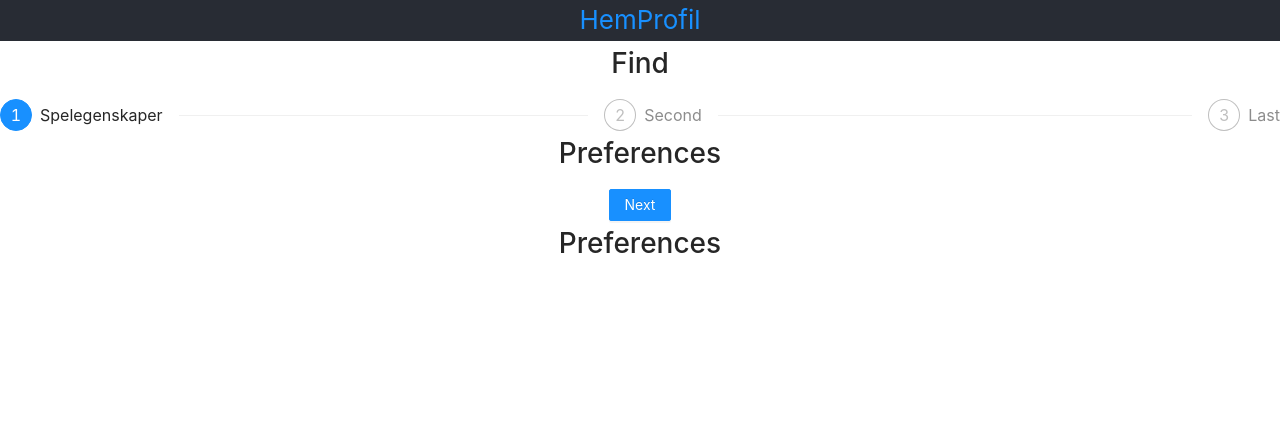
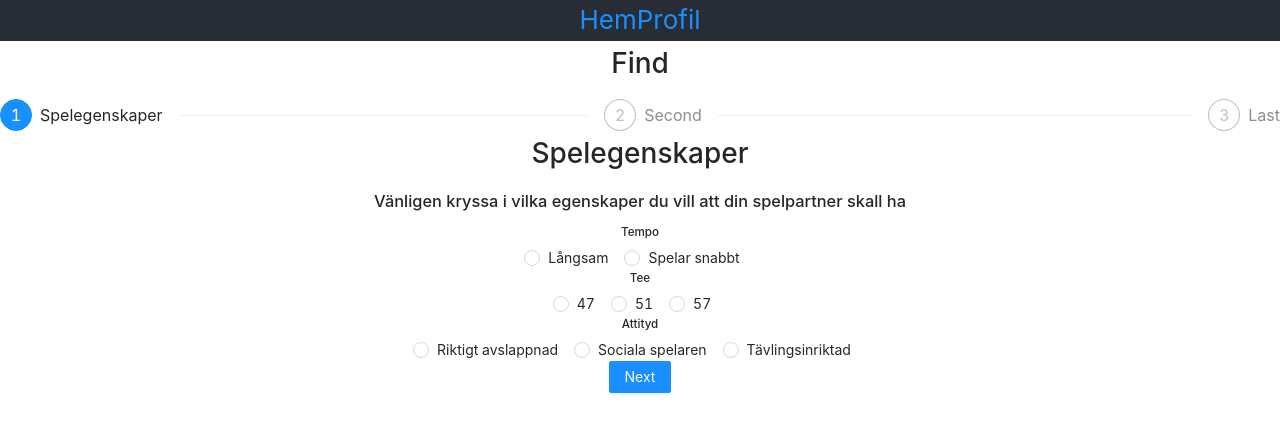
Before and after one commit to emilundg/dunderduff, a React (Create React App) app: page /find in a window 1280 px wide. Shown: the top 432 px of the page. Built offline with nearby package versions, Linux system fonts and the light colour scheme.

Commit message:
ADD preferences

```diff
--- a/src/Views/Find/Find.tsx
+++ b/src/Views/Find/Find.tsx
@@ -57,7 +57,6 @@ const Find : FC = () => {
                     </Button>
                 )}
             </div>
-            <Preferences/>
         </div>
     )
 }
--- a/src/Views/Find/Preferences.tsx
+++ b/src/Views/Find/Preferences.tsx
@@ -1,9 +1,92 @@
-import React, {FC} from 'react'
+import React, {FC, useState} from 'react'
+import {Radio} from 'antd'
+
+type Preference = {
+    label: string,
+    value: Tempo | Tees | Attitude
+}
+
+enum Tempo {
+    Slow = 'slow',
+    Fast = 'fast',
+}
+const TEMPO_OPTIONS : Preference[] = [
+    {
+        label: 'Långsam',
+        value: Tempo.Slow
+    }, {
+        label: 'Spelar snabbt',
+        value: Tempo.Fast
+    }
+]
+
+enum Tees {
+    Tee47 = 'tee_47',
+    Tee51 = 'tee_51',
+    Tee57 = 'tee_57'
+}
+const TEE_OPTIONS : Preference[] = [
+    {
+        label: '47',
+        value: Tees.Tee47
+    }, {
+        label: '51',
+        value: Tees.Tee51
+    }, {
+        label: '57',
+        value: Tees.Tee57
+    }
+]
+
+enum Attitude {
+    Loose = 'attitude_loose',
+    Medium = 'attitude_medium',
+    Competitive = 'attitude_competitive'
+}
+const ATTITUDE_OPTIONS : Preference[] = [
+    {
+        label: 'Riktigt avslappnad',
+        value: Attitude.Loose
+    }, {
+        label: 'Sociala spelaren',
+        value: Attitude.Medium
+    }, {
+        label: 'Tävlingsinriktad',
+        value: Attitude.Competitive
+    }
+]
 
 const Preferences : FC = () => {
+    const [value,
+        setValue] = useState < Preference | null > (null);
+
+    const onChange = (e : any) => {
+        console.log('radio checked', e.target.value);
+        setValue(e.target.value);
+    };
+
     return (
         <div>
-            <h1>Preferences</h1>
+            <h1>Spelegenskaper</h1>
+            <h3>Vänligen kryssa i vilka egenskaper du vill att din spelpartner skall ha</h3>
+            <div>
+                <h5>Tempo</h5>
+                <Radio.Group onChange={onChange} value={value}>
+                    {TEMPO_OPTIONS.map(option => <Radio value={option.value}>{option.label}</Radio>)}
+                </Radio.Group>
+            </div>
+            <div>
+                <h5>Tee</h5>
+                <Radio.Group onChange={onChange} value={value}>
+                    {TEE_OPTIONS.map(option => <Radio value={option.value}>{option.label}</Radio>)}
+                </Radio.Group>
+            </div>
+            <div>
+                <h5>Attityd</h5>
+                <Radio.Group onChange={onChange} value={value}>
+                    {ATTITUDE_OPTIONS.map(option => <Radio value={option.value}>{option.label}</Radio>)}
+                </Radio.Group>
+            </div>
         </div>
     )
 }
```
